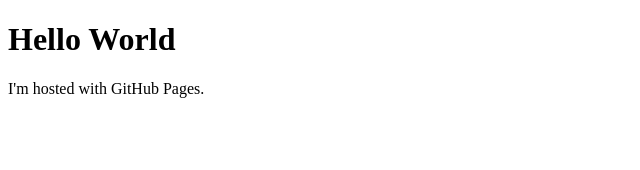
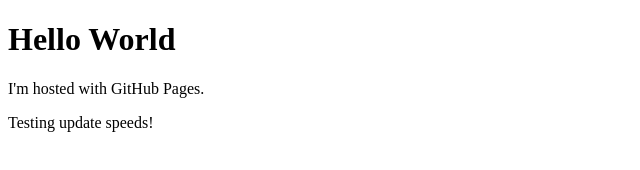
Before and after one commit to FryHop/FryHop.github.io, a plain HTML site: page index.html in a window 1280 px wide. Shown: the whole page, without its empty margins (0-640 px from the left). Drawn offline with Linux system fonts and the light colour scheme.

Commit message:
Update index.html

```diff
--- a/index.html
+++ b/index.html
@@ -3,5 +3,6 @@
     <body>
         <h1>Hello World</h1>
         <p>I'm hosted with GitHub Pages.</p>
+        <p>Testing update speeds!</p>
     </body>
 </html>
```
